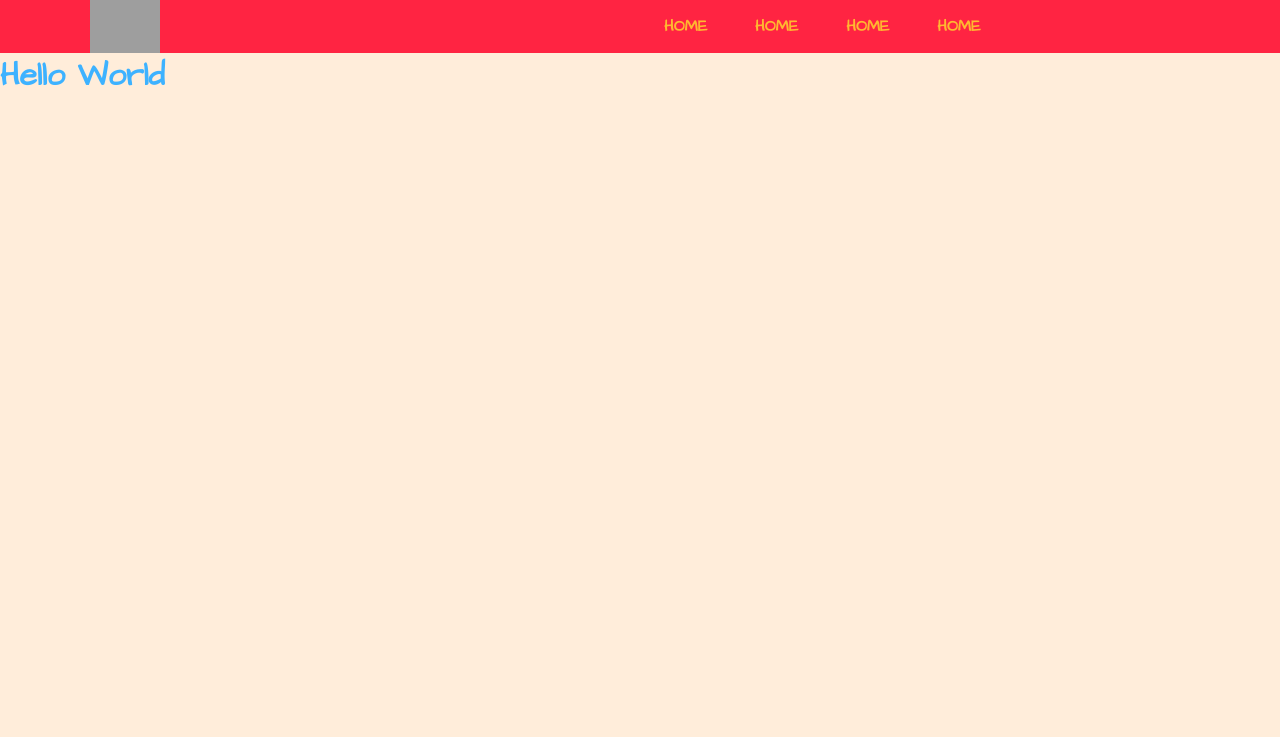
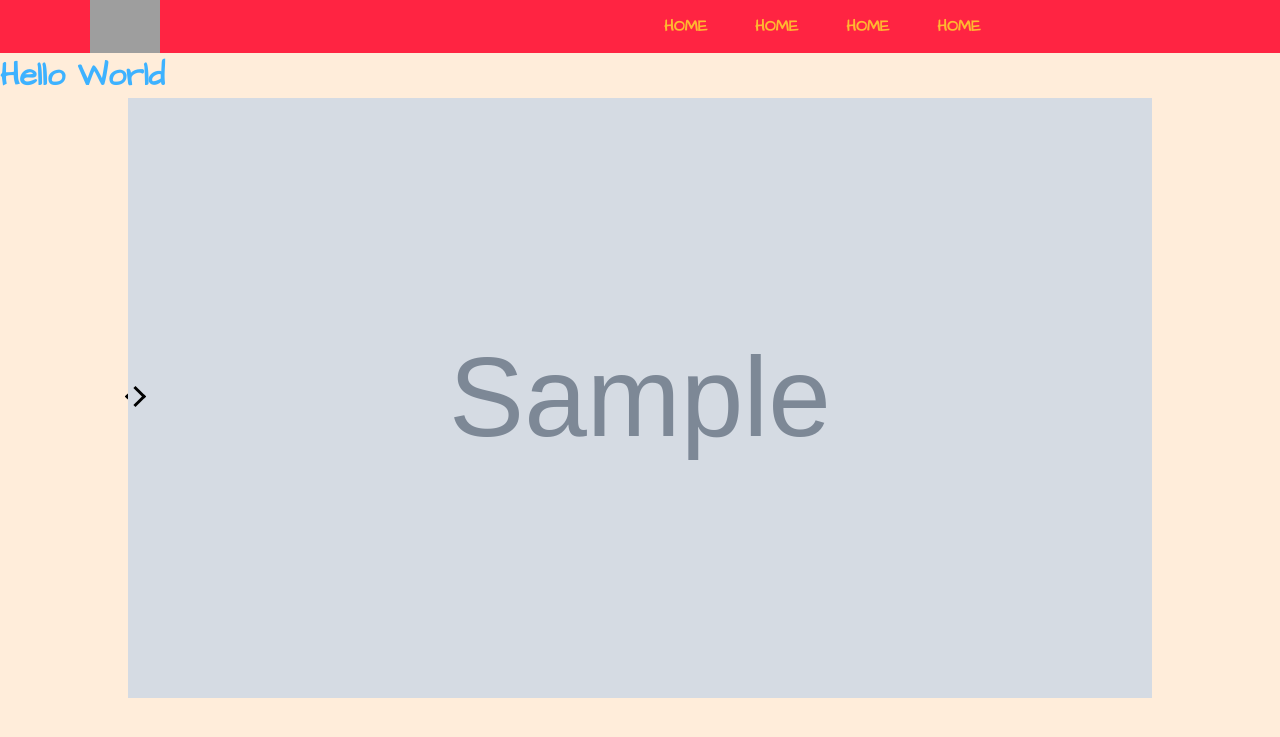
Before and after one commit to Symptom7489/StorybookKids, a Django app: template children_books/templates/index.html in a window 1280 px wide. Shown: the top 737 px of the page. Run offline with Django 3.2, Linux system fonts and the light colour scheme; the template is opened without the code that fills it: most values are stand-ins (such as "Sample title", 1, 10 or a date in 2020); grey boxes marked "Sample" are stand-in pictures; grey boxes are pictures that could not be loaded.

Commit message:
Single image upload is working.

```diff
--- a/children_books/models.py
+++ b/children_books/models.py
@@ -22,5 +22,4 @@
     author = models.ForeignKey(Author, on_delete=models.CASCADE)
     book = models.ForeignKey(Book, on_delete=models.CASCADE)
     img_upload = models.ImageField()
-
     page_number = models.IntegerField()
--- a/children_books/templates/index.html
+++ b/children_books/templates/index.html
@@ -1,9 +1,32 @@
 {% extends 'base.html' %}
 
 {% block content %}
-{#<div id="carouselExampleControls" class="carousel slide text-center" data-bs-ride="carousel">#}
-{#  <div class="carousel-inner">#}
-{##}
+
+    <div class="carousel">
+        <button class="carousel-button-left">
+            <i class="arrow left"></i>
+        </button>
+        <div class="carousel-track-container">
+            <ul class="carousel-track">
+                {% for object in object_list %}
+
+                <li class="carousel-slide">
+                    <img class="carousel-image" src="{{ object.img_upload.url  }}" alt="">
+                </li>
+                {% endfor %}
+            </ul>
+        </div>
+        <button class="carousel-button-right"><i class="arrow right"></i></button>
+
+    <div class="carousel-nav">
+        <buttton class="carousel-indicator"></buttton>
+        <buttton class="carousel-indicator"></buttton>
+        <buttton class="carousel-indicator"></buttton>
+    </div>
+    </div>
+
+{% endblock content %}
+
 {#{% for object in object_list %}#}
 {#    {% if object.page_number == 1 %}#}
 {##}
@@ -18,15 +41,3 @@
 {#    {% endif %}#}
 {##}
 {#{% endfor carousel %}#}
-{##}
-{#  <button class="carousel-control-prev" type="button" data-bs-target="#carouselExampleControls" data-bs-slide="prev">#}
-{#    <span class="carousel-control-prev-icon" aria-hidden="true"></span>#}
-{##}
-{#  </button>#}
-{#  <button class="carousel-control-next" type="button" data-bs-target="#carouselExampleControls" data-bs-slide="next">#}
-{#    <span class="carousel-control-next-icon" aria-hidden="true"></span>#}
-{##}
-{#  </button>#}
-{#</div>#}
-
-{% endblock content %}
--- a/children_books/urls.py
+++ b/children_books/urls.py
@@ -1,8 +1,10 @@
 from django.contrib import admin
 from django.urls import path
-from .views import PageListView
+from .views import PageListView, PageFormView
 
 
 urlpatterns = [
     path('', PageListView.as_view(), name='page-list'),
+    path('newpage/', PageFormView.as_view(), name='page-form'),
+
 ]
--- a/static/css/style.css
+++ b/static/css/style.css
@@ -57,19 +57,73 @@
 
 /****************** Carousel Items **********************/
 
-.carousel-image {
-    width: 50%;
-    height: 50%;
+.carousel {
+    position: relative;
+    height:600px;
+    width: 80%;
+    margin: 0 auto;
 }
 
-.carousel {
-    margin:auto;
+.carousel-track-container {
+    background: lightblue;
+    height:100%;
+    positioin:relative;
+}
+
+.carousel-track {
+    padding:0;
+    margin:0;
+    list-style: none;
+}
+
+.carousel-slide {
+    position: absolute;
+    top:0;
+    bottom:0;
+    width:100%;
+}
+
+.arrow {
+  border: solid black;
+  border-width: 0 3px 3px 0;
+  display: inline-block;
+  padding: 6px;
+}
+
+.right {
+  transform: rotate(-45deg);
+  -webkit-transform: rotate(-45deg);
+}
+
+.left {
+  transform: rotate(135deg);
+  -webkit-transform: rotate(135deg);
+}
+
+
+.carousel-image {
     width: 100%;
-    height: auto%;
-    text:center;
-  }
+    height: 100%;
+    object-fit: cover;
+}
 
-.carousel-control-next,
-.carousel-control-prev /*, .carousel-indicators */ {
-    filter: invert(100%);
+.carousel-button-left {
+    left: -30px
+    z-index: 1;
+    position: absolute;
+    top: 50%;
+    transform: translateY(-50%);
+    background:transparent;
+    border:0;
+    cursor: pointer;
 }
+
+.carousel-button-right {
+    z-index: 1;
+    position: absolute;
+    margin-right: 15px;
+    top: 50%;
+    transform: translateY(-50%);
+    background:transparent;
+    border:0;
+}
```
Also changed, not shown: children_books/forms.py (added, +7 -0 lines), children_books/templates/page-form.html (added, +11 -0 lines), children_books/templates/success.html (added, +7 -0 lines), children_books/views.py (+8 -1 lines), db.sqlite3.
